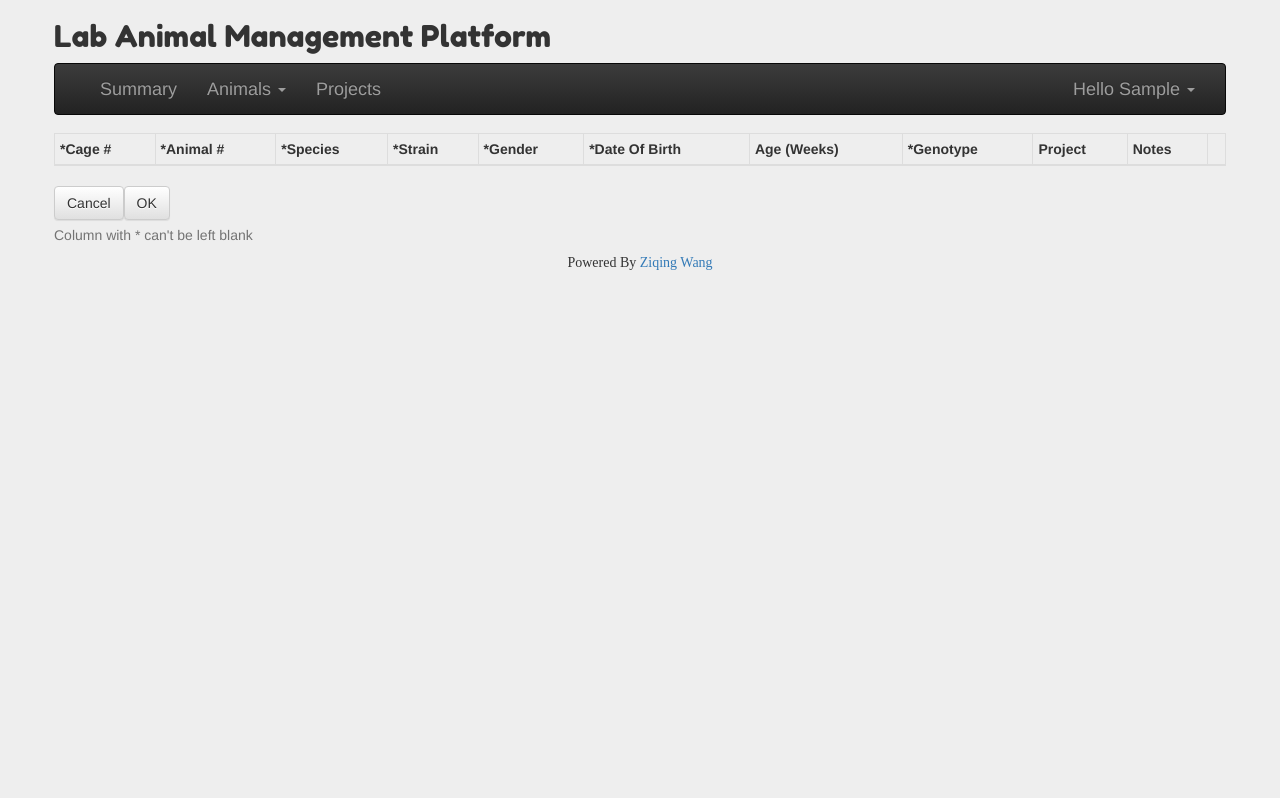
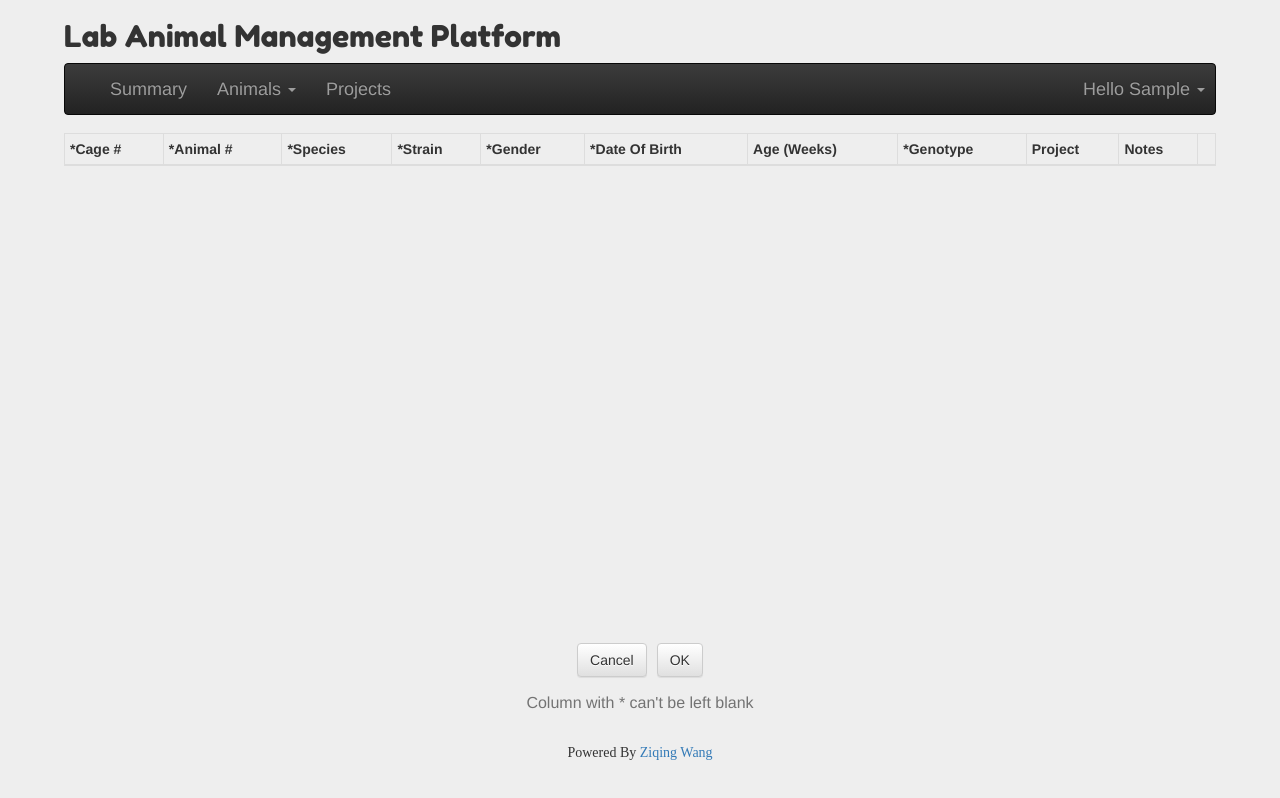
Before and after one commit to ziqingW/LabAnimal, a React (Create React App) app in the folder client/: page /animals/edit in a window 1280 px wide. Built offline with nearby package versions, Linux system fonts and the light colour scheme; sample sign-in values are in the browser's storage; a web font is replaced by a local one.

Commit message:
edit-table style

```diff
--- a/client/src/jsxs/AnimalEdit.jsx
+++ b/client/src/jsxs/AnimalEdit.jsx
@@ -206,9 +206,9 @@ export class AnimalEdit extends React.Component {
 
   render () {
     return (this.state.redirect ? <Redirect to="/animals" /> :
-      (<div>
+      (<div className="content-wrap">
         <Navigation />
-        <Table striped bordered condensed hover>
+        <Table striped bordered condensed hover className="user-tables">
           <thead>
             <tr>
               <th>*Cage #</th>
@@ -230,13 +230,15 @@ export class AnimalEdit extends React.Component {
             })}
           </tbody>
         </Table>
-        <div>
-          <Link to="/animals"><Button>Cancel</Button></Link>
-          <Button onClick={this.editAnimals}>OK</Button>
-        </div>
-        <div>
-          <HelpBlock>Column with * can't be left blank</HelpBlock>
-          <HelpBlock>{this.state.message}</HelpBlock>
+        <div className="animal-table-buttons-wrap">
+          <div className="animal-table-buttons">
+            <Link to="/animals"><Button>Cancel</Button></Link>
+            <Button onClick={this.editAnimals}>OK</Button>
+          </div>
+          <div className="animal-table-help">
+            <HelpBlock>Column with * can't be left blank</HelpBlock>
+            <HelpBlock>{this.state.message}</HelpBlock>
+          </div>
         </div>
         <Footer />
       </div>)
```
